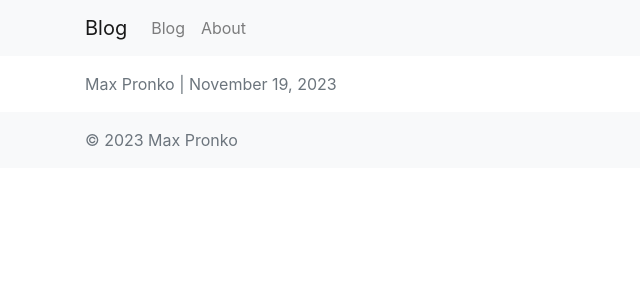
After one commit to rgusseinov/php-slim-blog, a PHP site: template templates/post.twig in a window 1280 px wide. The commit adds this page. Shown: the top 300 px of the page, without its empty margins (0-640 px from the left). Run offline with PHP 8.4, Linux system fonts and the light colour scheme; the template is opened without the code that fills it, so the values that code supplies are empty; some libraries are stand-ins or nearby versions.

Commit message:
WIP. Add twig

```diff
--- a/composer.json
+++ b/composer.json
@@ -14,7 +14,9 @@
     ],
     "minimum-stability": "stable",
     "require": {
-        "slim/slim": "4.*",
-        "slim/psr7": "^1.6"
+        "slim/slim": "^4.12",
+        "slim/psr7": "^1.6",
+        "twig/twig": "^3.3",
+        "slim/twig-view": "^3.3"
     }
 }
--- /dev/null
+++ b/templates/base.twig
@@ -0,0 +1,30 @@
+<!doctype html>
+<html lang="en">
+<head>
+  <!-- Required meta tags -->
+  <meta charset="utf-8">
+  <meta name="viewport" content="width=device-width, initial-scale=1, shrink-to-fit=no">
+
+  <title>Blog</title>
+</head>
+<body>
+
+{% include 'section/navigation.twig' %}
+<div class="container">
+  {% block body %}{% endblock %}
+</div>
+
+<footer class="footer bg-light p-3 mt-3">
+  <div class="container">
+    <span class="text-muted">© {{ "now"|date('Y') }} Max Pronko</span>
+  </div>
+</footer>
+
+
+<!-- Bootstrap CSS -->
+<link rel="stylesheet" href="https://cdn.jsdelivr.net/npm/bootstrap@4.5.3/dist/css/bootstrap.min.css" integrity="sha384-TX8t27EcRE3e/ihU7zmQxVncDAy5uIKz4rEkgIXeMed4M0jlfIDPvg6uqKI2xXr2" crossorigin="anonymous">
+
+<script src="https://code.jquery.com/jquery-3.5.1.slim.min.js" integrity="sha384-DfXdz2htPH0lsSSs5nCTpuj/zy4C+OGpamoFVy38MVBnE+IbbVYUew+OrCXaRkfj" crossorigin="anonymous"></script>
+<script src="https://cdn.jsdelivr.net/npm/bootstrap@4.5.3/dist/js/bootstrap.bundle.min.js" integrity="sha384-ho+j7jyWK8fNQe+A12Hb8AhRq26LrZ/JpcUGGOn+Y7RsweNrtN/tE3MoK7ZeZDyx" crossorigin="anonymous"></script>
+</body>
+</html>
--- /dev/null
+++ b/templates/post.twig
@@ -0,0 +1,18 @@
+{% extends 'base.twig' %}
+
+{% block body %}
+  <div>
+    {% if post.image_path is not null %}
+      <img src="{{ asset_url(post.image_path) }}" class="img-fluid" alt="{{ post.title|escape }}">
+    {% endif %}
+    <h1 class="mt-3 mb-3">{{ post.title|escape }}</h1>
+    <div class="container mb-3">
+      <div class="row">
+        <span class="text-muted">Max Pronko | {{ post.published_date|date("F d, Y") }}</span>
+      </div>
+    </div>
+    <div>
+      {{ post.content|raw }}
+    </div>
+  </div>
+{% endblock %}
--- /dev/null
+++ b/templates/section/about.twig
@@ -0,0 +1,4 @@
+<div class="container">
+  <h4>About</h4>
+  <p>Hello, my name is Max Pronko. I am a Software Engineer and YouTuber.</p>
+</div>
--- /dev/null
+++ b/templates/section/navigation.twig
@@ -0,0 +1,18 @@
+<nav class="navbar navbar-expand-lg navbar-light bg-light">
+  <div class="container">
+    <a class="navbar-brand" href="{{ base_url() }}">Blog</a>
+    <button class="navbar-toggler" type="button" data-toggle="collapse" data-target="#navbarNav" aria-controls="navbarNav" aria-expanded="false" aria-label="Toggle navigation">
+      <span class="navbar-toggler-icon"></span>
+    </button>
+    <div class="collapse navbar-collapse" id="navbarNav">
+      <ul class="navbar-nav">
+        <li class="nav-item">
+          <a class="nav-link" href="{{ url('blog') }}">Blog</a>
+        </li>
+        <li class="nav-item">
+          <a class="nav-link" href="{{ url('about') }}">About</a>
+        </li>
+      </ul>
+    </div>
+  </div>
+</nav>
```
Also changed, not shown: index.php (+7 -2 lines), templates/about.twig (added, +7 -0 lines), templates/blog.twig (added, +18 -0 lines), templates/index.twig (added, +18 -0 lines), templates/not-found.twig (added, +7 -0 lines), templates/section/pagination.twig (added, +19 -0 lines), templates/section/posts.twig (added, +15 -0 lines), .htaccess (added), 1 other file.
